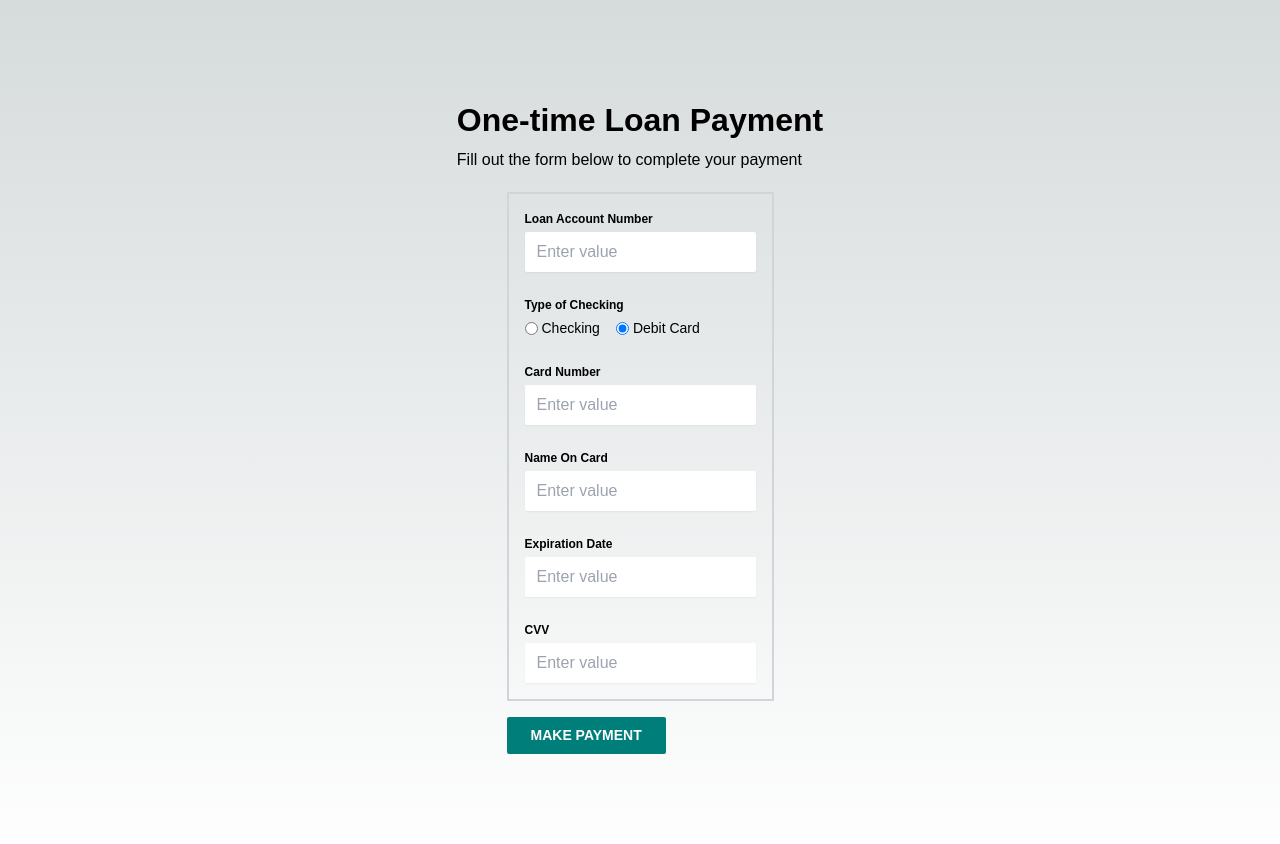
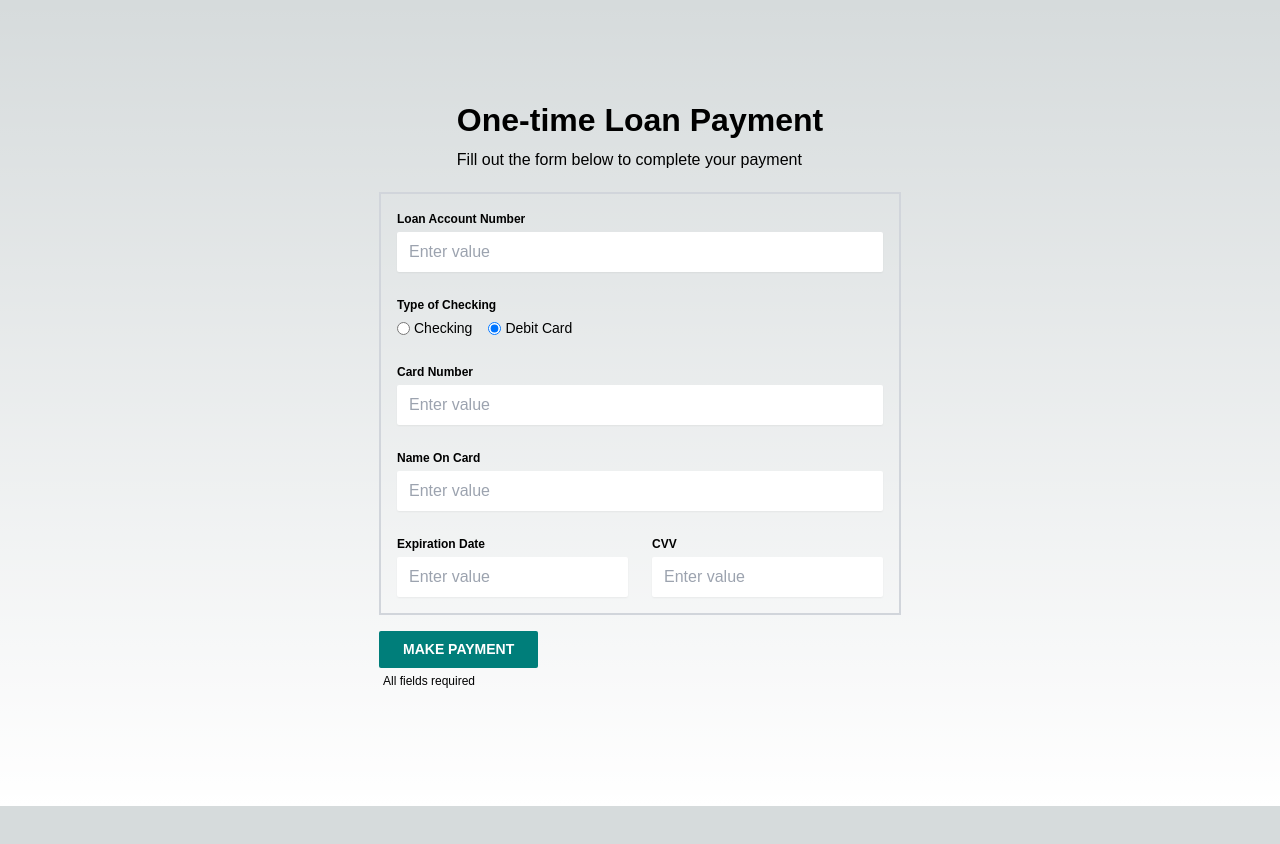
Before and after one commit to anhcaoh/payment, a Next.js app: page / in a window 1280 px wide. Both pictures are taken after a click on the radio button "Debit Card". Shown: the top 844 px of the page. After the commit the page ends 806 px from the top, so only its background shows below. Built offline with nearby package versions, Linux system fonts and the light colour scheme.

Commit message:
refactor: :safety_vest: validate schema min max length on numbers fields

```diff
--- a/src/app/features/OneTimePayment/constants/index.ts
+++ b/src/app/features/OneTimePayment/constants/index.ts
@@ -3,4 +3,5 @@ export const ONE_TIME_PAYMENT_HEADING = "One-time Loan Payment";
 export const ONE_TIME_PAYMENT_DESCRIPTION =
   "Fill out the form below to complete your payment";
 export const ONE_TIME_PAYMENT_FORM = "one-time-payment-form";
-export const ONE_TIME_PAYMENT_MAKE_PAY = "Make Payment";
+export const ONE_TIME_PAYMENT_MAKE_PAYMENT = "Make Payment";
+export const ONE_TIME_PAYMENT_FIELDS_REQUIRED = "All fields required";
--- a/src/app/features/OneTimePayment/index.tsx
+++ b/src/app/features/OneTimePayment/index.tsx
@@ -9,9 +9,10 @@ import { useMemo } from "react";
 import { SubmitHandler, useForm } from "react-hook-form";
 import {
   ONE_TIME_PAYMENT_DESCRIPTION,
+  ONE_TIME_PAYMENT_FIELDS_REQUIRED,
   ONE_TIME_PAYMENT_FORM,
   ONE_TIME_PAYMENT_HEADING,
-  ONE_TIME_PAYMENT_MAKE_PAY,
+  ONE_TIME_PAYMENT_MAKE_PAYMENT,
 } from "./constants";
 
 const OneTimePayment = () => {
@@ -73,6 +74,14 @@ const OneTimePayment = () => {
       maxLength: 12,
       schema: {
         required: "Confirm Bank Account Number is required",
+        minLength: {
+          value: 9,
+          message: "At least nine digits",
+        },
+        maxLength: {
+          value: 12,
+          message: "No more than 12 digits",
+        },
       },
       hidden: "typeOfChecking:debitCard",
     },
@@ -86,6 +95,14 @@ const OneTimePayment = () => {
       type: "number" as IInput["type"],
       schema: {
         required: "Card Number is required",
+        minLength: {
+          value: 12,
+          message: "Valid 12-digits number",
+        },
+        maxLength: {
+          value: 12,
+          message: "Valid 12-digits number",
+        },
       },
       hidden: "typeOfChecking:checking",
     },
@@ -97,7 +114,7 @@ const OneTimePayment = () => {
       type: "text" as IInput["type"],
       hidden: "typeOfChecking:checking",
       schema: {
-        required: "Card Number is required",
+        required: "Name On Card is required",
       },
     },
     {
@@ -110,7 +127,7 @@ const OneTimePayment = () => {
       schema: {
         required: "Expiration Date is required",
       },
-      group: "exp-cvv",
+      group: "expCvv",
     },
     {
       id: "cvv",
@@ -123,8 +140,16 @@ const OneTimePayment = () => {
       hidden: "typeOfChecking:checking",
       schema: {
         required: "CVV number is required",
+        minLength: {
+          value: 3,
+          message: "Valid three digits",
         },
-      group: "exp-cvv",
+        maxLength: {
+          value: 3,
+          message: "Valid three digits",
+        },
+      },
+      group: "expCvv",
     },
   ];
   type FormSchema = typeof fields | { [key: string]: string };
@@ -143,15 +168,9 @@ const OneTimePayment = () => {
 
   const FieldsRenderer = useMemo(
     () =>
-      ({ field }: { field: any }) => {
-        const hiddenOnCondition = field.hidden?.split(":");
-        const [key, value] = hiddenOnCondition || [];
-        const values = watch();
-        const isHidden =
-          hiddenOnCondition &&
-          values &&
-          (values as { [key: string]: string })[key] === value;
-        return isHidden ? null : (
+      ({ fields }: { fields: any[] }) => {
+        const renderAnyFields = (field: any) => {
+          return (
             <>
               {/* Input text/texarea/number */}
               {(field.type === "text" ||
@@ -165,10 +184,45 @@ const OneTimePayment = () => {
               )}
             </>
           );
+        };
+        const isHiddenField = (field: { hidden: string }) => {
+          const hiddenOnCondition = field.hidden?.split(":");
+          const [key, value] = hiddenOnCondition || [];
+          const values = watch();
+          const isHidden =
+            hiddenOnCondition &&
+            values &&
+            (values as { [key: string]: string })[key] === value;
+          return isHidden;
+        };
+        if (fields?.length === 1) {
+          return fields?.map((field) => {
+            return isHiddenField(field) ? null : renderAnyFields(field);
+          });
+        } else {
+          const maybeHiddenField = isHiddenField(fields[0]);
+          return (
+            <div
+              className={[
+                "flex flex-row gap-6",
+                maybeHiddenField ? "hidden" : "",
+              ]
+                .join(" ")
+                .trim()}
+            >
+              {fields?.map((field) => {
+                return isHiddenField(field) ? null : renderAnyFields(field);
+              })}
+            </div>
+          );
+        }
       },
     []
   );
-
+  const groupedByFields = Object.groupBy(
+    fields,
+    ({ group, name }) => group || name
+  );
   return (
     <>
       <div>
@@ -178,14 +232,18 @@ const OneTimePayment = () => {
       <Form onSubmit={handleSubmit(onSubmit)} name={ONE_TIME_PAYMENT_FORM}>
         <>
           <div className="border-2 border-gray-300 p-4">
-            <div className="flex flex-col gap-6">
-              {fields?.map((field) => (
-                <FieldsRenderer key={field.id} field={field} />
-              ))}
+            <div className="flex flex-col gap-6 min-w-[406px]">
+              {Object.entries(groupedByFields)?.map((keyFields) => {
+                const [key, fields] = keyFields as [string, {}[]];
+                return <FieldsRenderer key={key} fields={fields} />;
+              })}
             </div>
           </div>
           <div className="py-4">
-            <Button type="submit">{ONE_TIME_PAYMENT_MAKE_PAY}</Button>
+            <Button type="submit">{ONE_TIME_PAYMENT_MAKE_PAYMENT}</Button>
+            <label className="block p-1 text-label">
+              {ONE_TIME_PAYMENT_FIELDS_REQUIRED}
+            </label>
           </div>
         </>
       </Form>
```
Lines whose indentation alone changed are shown as unchanged.
